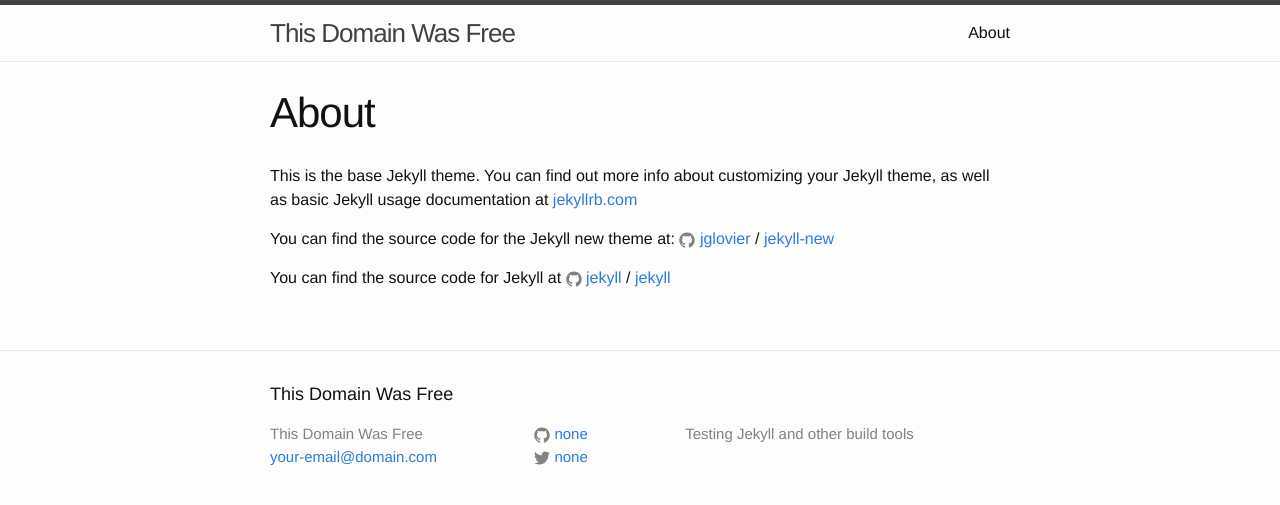
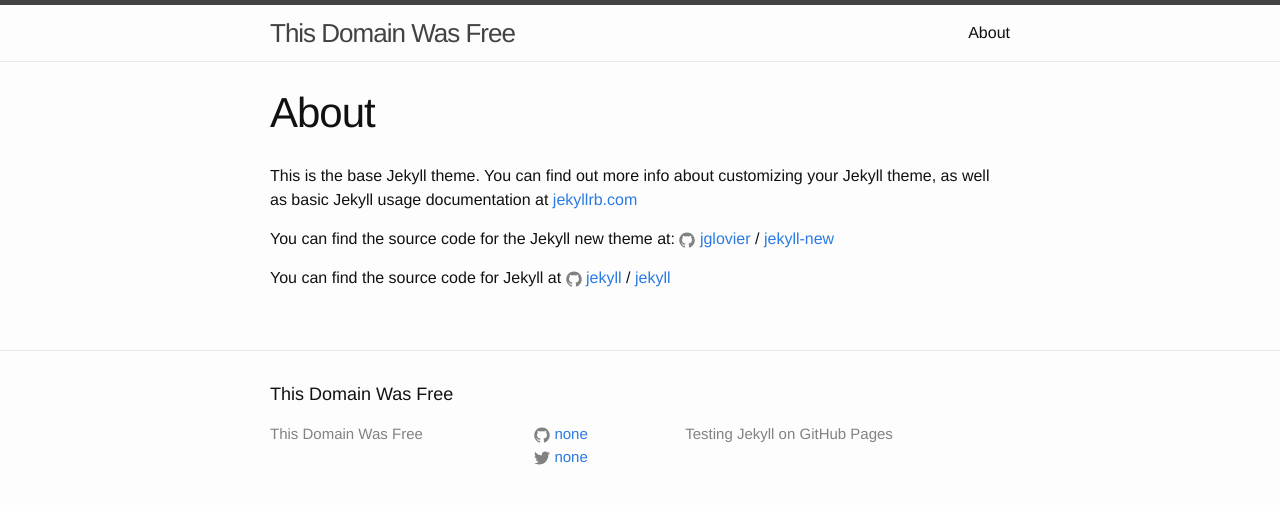
Before and after one commit to dnipro/dnipro.github.io, a Jekyll site: the page built from about.md, in a window 1280 px wide. Shown: the top 505 px of the page. Built offline with Jekyll 4.4.1, drawn with Linux system fonts in a browser that asks for light colours.

Commit message:
Update _config.yml

```diff
--- a/_config.yml
+++ b/_config.yml
@@ -7,8 +7,8 @@
 
 # Site settings
 title: This Domain Was Free
-email: your-email@domain.com
-description: Testing Jekyll and other build tools
+email: ""
+description: Testing Jekyll on GitHub Pages
 
 baseurl: "" # the subpath of your site, e.g. /blog
 url: "http://thisdomainwasfree.tk" # the base hostname & protocol for your site
```
